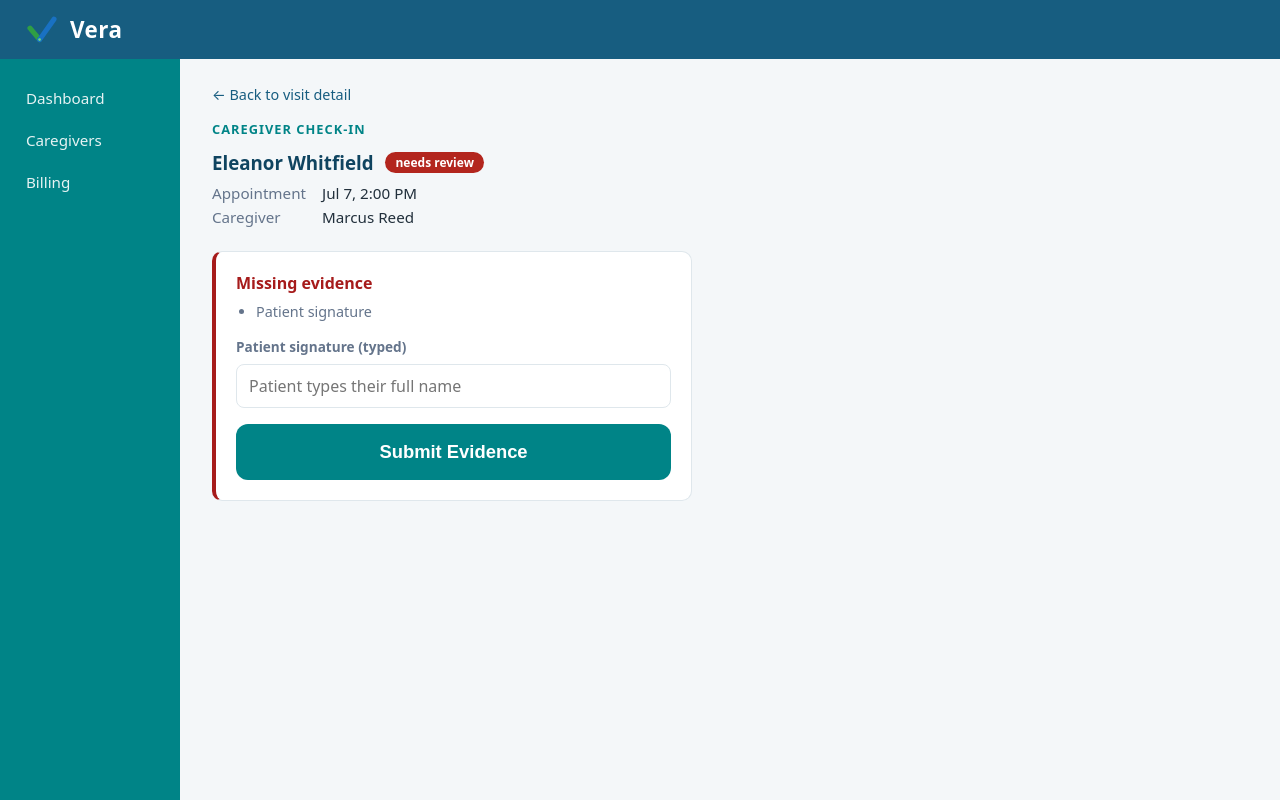
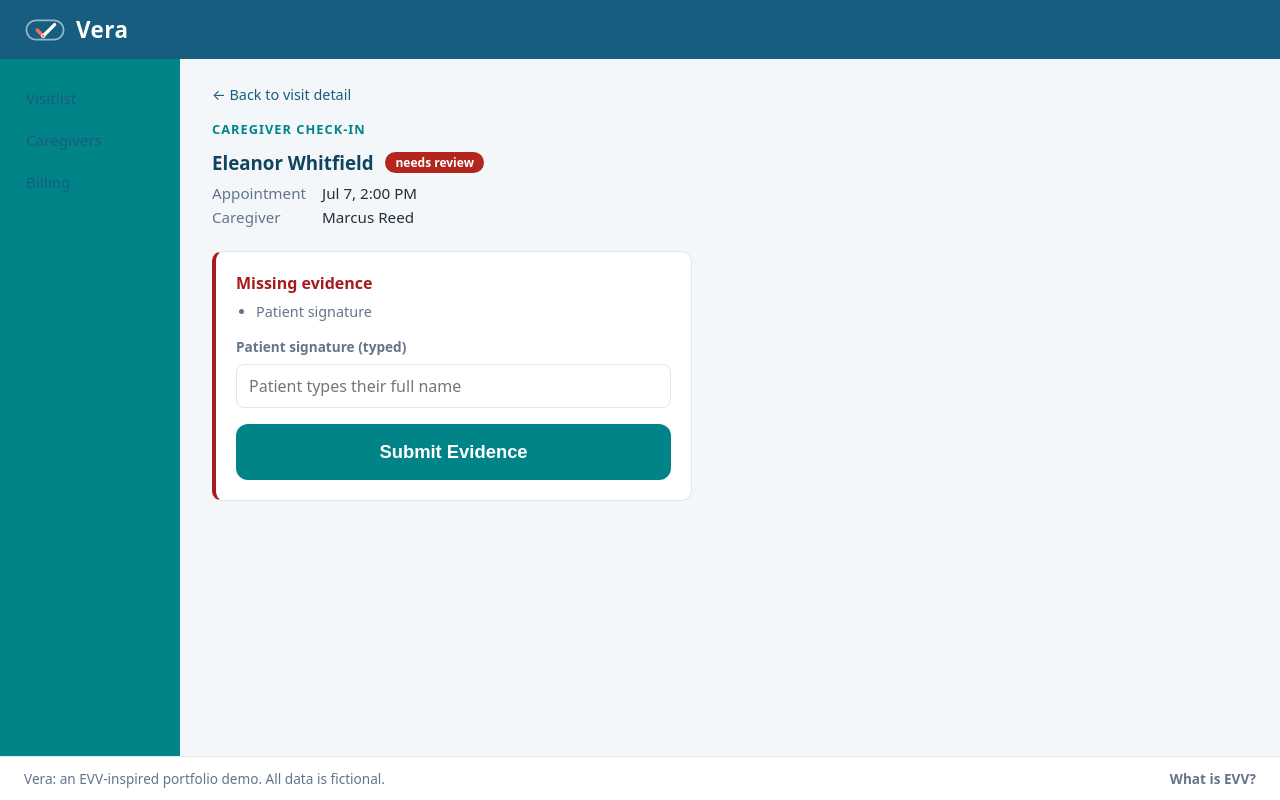
Before and after one commit to Marcandy/vera, a React (Vite) app: page /caregiver/visits/1 in a window 1280 px wide. Built offline with nearby package versions, Linux system fonts and the light colour scheme.

Commit message:
added footer and corresponding css

```diff
--- a/src/components/Layout.jsx
+++ b/src/components/Layout.jsx
@@ -8,18 +8,28 @@ const Layout = () => {
     return (
         <div className={styles.shell}>
             <h1 className={styles.brand}>
-                <svg className={styles.logo} viewBox="0 0 120 100" aria-hidden="true">
+                {/* <svg className={styles.logo} viewBox="0 0 120 100" aria-hidden="true">
                     <path d="M 20 44 L 52 82" stroke="#2f9e44" strokeWidth="17" strokeLinecap="round" fill="none" />
                     <path d="M 52 82 L 100 14" stroke="#1971c2" strokeWidth="17" strokeLinecap="round" fill="none" />
                     <circle cx="52" cy="82" r="8" fill="#1971c2" />
                     <circle cx="52" cy="82" r="4.5" fill="#69db7c" />
+                </svg> */}
+                {/* TEMP: proposed logo beside the current one for comparison; delete the loser */}
+                <svg className={styles.logo} viewBox="0 0 140 100" aria-hidden="true">
+                    <rect x="8" y="18" width="124" height="64" rx="32" fill="none" stroke="#ffffff" strokeOpacity="0.55" strokeWidth="6" />
+                    <path d="M 44 50 L 64 70" fill="none" stroke="#ff6b5c" strokeWidth="11" strokeLinecap="round" />
+                    <path d="M 64 70 L 102 32" fill="none" stroke="#ffffff" strokeWidth="11" strokeLinecap="round" />
+                    <circle cx="64" cy="70" r="7" fill="#ffffff" />
+                    <circle cx="64" cy="70" r="4" fill="#ff6b5c" />
                 </svg>
                 Vera
+
+
             </h1>
 
             <aside className={styles.sidebar}>
                 <nav>
-                    <NavLink to="/dashboard" className={navLinkClass}>Dashboard</NavLink>
+                    <NavLink to="/dashboard" className={navLinkClass}>Visitlist</NavLink>
                     <NavLink to="/caregivers" className={navLinkClass}>Caregivers</NavLink>
                     <NavLink to="/billing" className={navLinkClass}>Billing</NavLink>
                 </nav>
@@ -28,6 +38,20 @@ const Layout = () => {
             <main className={styles.content}>
                 <Outlet />
             </main>
+
+            <footer className={styles.footer}>
+                <span>Vera: an EVV-inspired portfolio demo. All data is fictional.</span>
+                <nav className={styles.footerLinks}>
+                    <a
+                        className={styles.footerLink}
+                        href="https://www.medicaid.gov/medicaid/home-community-based-services/guidance/electronic-visit-verification-evv/index.html"
+                        target="_blank"
+                        rel="noreferrer"
+                    >
+                        What is EVV?
+                    </a>
+                </nav>
+            </footer>
         </div>
     );
 };
--- a/src/components/Layout.module.css
+++ b/src/components/Layout.module.css
@@ -1,8 +1,37 @@
 .shell {
     display: grid;
     grid-template-columns: 180px 1fr;
-    grid-template-rows: auto 1fr;   /* row 1: banner, row 2: sidebar + content */
+    grid-template-rows: auto 1fr auto;   /* banner, sidebar + content, footer */
     min-height: 100vh;
+}
+
+.footer {
+    grid-column: 1 / -1;
+    display: flex;
+    flex-wrap: wrap;
+    justify-content: space-between;
+    align-items: center;
+    gap: 12px;
+    padding: 12px 24px;
+    background-color: var(--card-bg);
+    border-top: 1px solid var(--border);
+    color: var(--text-muted);
+    font-size: 0.85rem;
+}
+
+.footerLinks {
+    display: flex;
+    gap: 16px;
+}
+
+.footerLink {
+    color: var(--vera-secondary-dark);
+    text-decoration: none;
+    font-weight: 600;
+}
+
+.footerLink:hover {
+    text-decoration: underline;
 }
 
 .sidebar {
@@ -37,7 +66,7 @@
 }
 
 .navLink {
-    color: rgba(255, 255, 255, 0.9);   /* white passes contrast on the darker teal */
+    color: var(--vera-primary);   /* navy passes contrast on the light coral */
     text-decoration: none;
     padding: 9px 12px;
     border-radius: 8px;
@@ -45,13 +74,12 @@
 }
 
 .navLink:hover {
-    background-color: rgba(255, 255, 255, 0.12);
-    color: #ffffff;
+    background-color: rgba(255, 255, 255, 0.25);
 }
 
 .active {
-    background-color: #ffffff;   /* white chip + teal text pops on teal chrome */
-    color: var(--vera-secondary);
+    background-color: #ffffff;   /* white chip pops on the coral chrome */
+    color: var(--vera-secondary-dark);
     font-weight: 600;
 }
 
```
